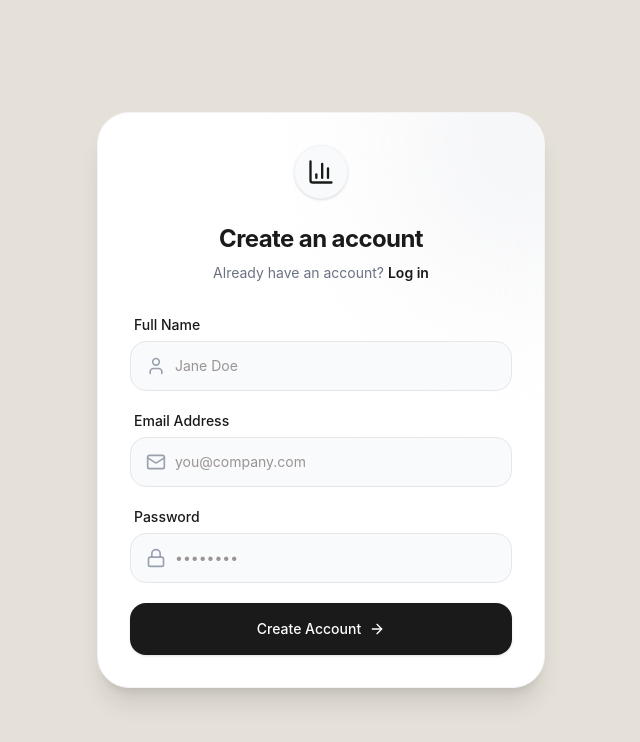
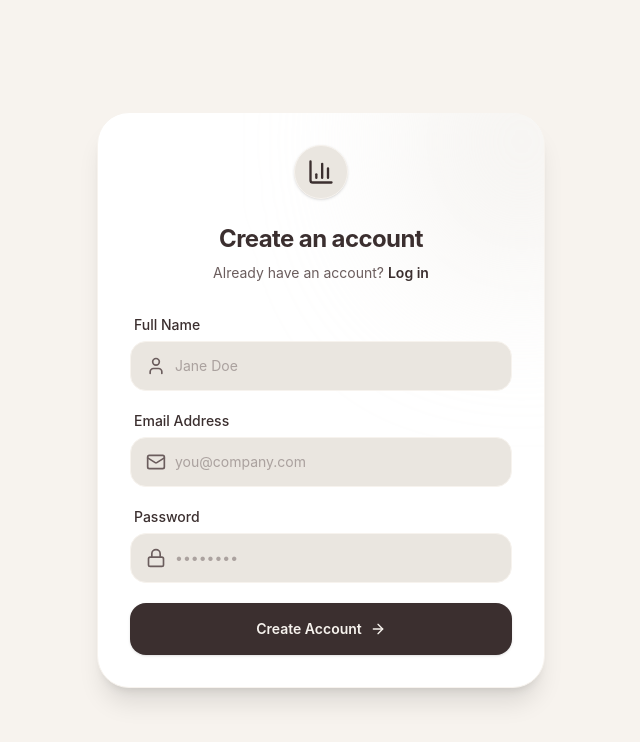
Before and after one commit to kapishyadav/BudgetForecast, a React (Vite) app in the folder budget_forecast_app/frontend/: page /login in a window 1280 px wide. Both pictures are taken after a click on the button "Sign up". Shown: the top 742 px of the page, without its empty margins (319-959 px from the left). Built offline with nearby package versions, Linux system fonts and the light colour scheme.

Commit message:
ui(dashboard): update visual styling across sidebar and charts

```diff
--- a/budget_forecast_app/frontend/src/index.css
+++ b/budget_forecast_app/frontend/src/index.css
@@ -59,6 +59,7 @@
     --primary-foreground: #f7f3ee; /* Text on primary buttons */
     --accent: #E5E0D8;
     --light-accent: #EAFF52;  /* Your lime green */
+    --dark-accent: #826363
     --secondary: #d8c3a5;
     --muted: #eae6e0;         /* Disabled states, subtle backgrounds */
     --border: #f7f3ee;
--- a/budget_forecast_app/frontend/src/pages/KharchuDashboard/LeftSidebar.tsx
+++ b/budget_forecast_app/frontend/src/pages/KharchuDashboard/LeftSidebar.tsx
@@ -23,7 +23,7 @@ export function LeftSidebar() {
   const inactiveClass = "text-gray-400 hover:text-white dark:text-muted-foreground dark:hover:text-sidebar-foreground transition-colors duration-300";
 
   return (
-    <div className="w-20 bg-[#1D1B1B] dark:bg-background h-[92vh] rounded-[30px] flex flex-col items-center py-6 mx-4 my-auto justify-between shadow-lg transition-colors duration-300">
+    <div className="w-20 bg-[#1D1B1B] dark:bg-background h-[92vh] rounded-[30px] flex flex-col items-center py-6 mx-4 my-auto justify-between transition-colors duration-300">
       <div className="flex flex-col items-center space-y-6">
 
         {/* Logo FIX: Changed dark:bg-black/10 and dark:text-black to light/transparent versions */}
--- a/budget_forecast_app/frontend/src/pages/LoginPage/AuthPage.tsx
+++ b/budget_forecast_app/frontend/src/pages/LoginPage/AuthPage.tsx
@@ -15,58 +15,43 @@ export function AuthPage() {
     setErrorMessage(null);
     setSuccessMessage(null);
 
-    // Grab values directly from the form
     const form = e.target as HTMLFormElement;
     const email = (form.elements.namedItem('email') as HTMLInputElement).value;
     const password = (form.elements.namedItem('password') as HTMLInputElement).value;
 
     try {
       if (isLogin) {
-        // --- LOGIN LOGIC ---
         const response = await fetch('http://localhost:8001/api/token/', {
           method: 'POST',
-          headers: {
-            'Content-Type': 'application/json',
-          },
-          // Note: Django's default auth expects "username", so we map email to it
+          headers: { 'Content-Type': 'application/json' },
           body: JSON.stringify({ username: email, password: password }),
         });
 
         if (response.ok) {
           const data = await response.json();
-          // Save tokens to local storage
           localStorage.setItem('access_token', data.access);
           localStorage.setItem('refresh_token', data.refresh);
-
-          // Send user to the protected dashboard
           navigate('/kharchu');
         } else {
           setErrorMessage("Invalid email or password. Please try again.");
         }
-
       } else {
-        // --- SIGN UP LOGIC ---
         const fullName = (form.elements.namedItem('fullName') as HTMLInputElement).value;
-
-        // Assuming you make an endpoint called /api/register/ in Django
         const response = await fetch('http://localhost:8001/api/register/', {
           method: 'POST',
-          headers: {
-            'Content-Type': 'application/json',
-          },
+          headers: { 'Content-Type': 'application/json' },
           body: JSON.stringify({ email, password, name: fullName }),
         });
 
         if (response.ok) {
           setSuccessMessage("Account created successfully! Please log in.");
-          setIsLogin(true); // Switch to login view
-          form.reset(); // Clear the form
+          setIsLogin(true);
+          form.reset();
         } else {
           setErrorMessage("Registration failed. That email might already be in use.");
         }
       }
     } catch (error) {
-      console.error("Auth error:", error);
       setErrorMessage("Network error. Please check if the server is running.");
     } finally {
       setIsLoading(false);
@@ -74,22 +59,28 @@ export function AuthPage() {
   };
 
   return (
-    <div className="min-h-screen bg-[#E5E0D8] p-4 flex justify-center items-center">
-      <div className="bg-white rounded-[32px] shadow-xl w-full max-w-md p-8 border border-gray-100 relative overflow-hidden">
-        <div className="absolute -top-[20%] -right-[20%] w-[50%] h-[50%] rounded-full bg-gray-100 blur-[80px] pointer-events-none"></div>
+    // Changed: bg-[#E5E0D8] -> bg-background
+    <div className="min-h-screen bg-background p-4 flex justify-center items-center transition-colors duration-500">
+
+      {/* Changed: bg-white -> bg-card | border-gray-100 -> border-border */}
+      <div className="bg-card rounded-[32px] shadow-xl w-full max-w-md p-8 border border-border relative overflow-hidden transition-colors duration-500">
+
+        {/* Decorative Blur - updated to be more subtle in dark mode */}
+        <div className="absolute -top-[20%] -right-[20%] w-[50%] h-[50%] rounded-full bg-muted blur-[80px] pointer-events-none opacity-50"></div>
 
         <div className="relative z-10">
           <div className="flex justify-center mb-6">
-            <div className="bg-gray-50 p-3 rounded-full text-gray-500 border border-gray-100 shadow-sm">
-              <BarChart3 size={28} className="text-[#1A1A1A]" />
+            {/* Changed: bg-gray-50 -> bg-muted | text-gray-500 -> text-muted-foreground */}
+            <div className="bg-muted p-3 rounded-full text-muted-foreground border border-border shadow-sm">
+              <BarChart3 size={28} className="text-foreground" />
             </div>
           </div>
 
           <div className="text-center mb-8">
-            <h2 className="text-2xl font-bold text-[#1A1A1A] tracking-tight mb-2">
+            <h2 className="text-2xl font-bold text-foreground tracking-tight mb-2">
               {isLogin ? 'Welcome back' : 'Create an account'}
             </h2>
-            <p className="text-gray-500 text-sm">
+            <p className="text-muted-foreground text-sm">
               {isLogin ? "Don't have an account? " : "Already have an account? "}
               <button
                 type="button"
@@ -98,7 +89,7 @@ export function AuthPage() {
                   setErrorMessage(null);
                   setSuccessMessage(null);
                 }}
-                className="font-semibold text-[#1A1A1A] hover:text-gray-600 transition-colors"
+                className="font-semibold text-foreground hover:opacity-70 transition-all underline-offset-4 hover:underline"
               >
                 {isLogin ? 'Sign up' : 'Log in'}
               </button>
@@ -107,12 +98,12 @@ export function AuthPage() {
 
           {/* Error and Success Messages */}
           {errorMessage && (
-            <div className="mb-4 p-3 bg-red-50 text-red-600 text-sm rounded-xl border border-red-100 text-center">
+            <div className="mb-4 p-3 bg-red-500/10 text-red-500 text-sm rounded-xl border border-red-500/20 text-center">
               {errorMessage}
             </div>
           )}
           {successMessage && (
-            <div className="mb-4 p-3 bg-green-50 text-green-700 text-sm rounded-xl border border-green-100 text-center">
+            <div className="mb-4 p-3 bg-green-500/10 text-green-500 text-sm rounded-xl border border-green-500/20 text-center">
               {successMessage}
             </div>
           )}
@@ -120,19 +111,18 @@ export function AuthPage() {
           <form onSubmit={handleSubmit} className="space-y-5">
             {!isLogin && (
               <div>
-                <label className="block text-sm font-medium text-[#1A1A1A] mb-1.5 ml-1">
+                <label className="block text-sm font-medium text-foreground mb-1.5 ml-1">
                   Full Name
                 </label>
                 <div className="relative">
                   <div className="absolute inset-y-0 left-0 pl-4 flex items-center pointer-events-none">
-                    <User className="h-5 w-5 text-gray-400" />
+                    <User className="h-5 w-5 text-muted-foreground" />
                   </div>
-                  {/* ADDED name="fullName" HERE */}
                   <input
                     name="fullName"
                     type="text"
                     required
-                    className="block w-full pl-11 pr-4 py-3.5 bg-gray-50 border border-gray-200 rounded-[16px] focus:bg-white focus:ring-2 focus:ring-[#1A1A1A] focus:border-transparent sm:text-sm transition-all outline-none"
+                    className="block w-full pl-11 pr-4 py-3.5 bg-muted border border-border rounded-[16px] text-foreground focus:ring-2 focus:ring-foreground focus:border-transparent sm:text-sm transition-all outline-none placeholder:text-muted-foreground/50"
                     placeholder="Jane Doe"
                   />
                 </div>
@@ -140,18 +130,18 @@ export function AuthPage() {
             )}
 
             <div>
-              <label className="block text-sm font-medium text-[#1A1A1A] mb-1.5 ml-1">
+              <label className="block text-sm font-medium text-foreground mb-1.5 ml-1">
                 Email Address
               </label>
               <div className="relative">
                 <div className="absolute inset-y-0 left-0 pl-4 flex items-center pointer-events-none">
-                  <Mail className="h-5 w-5 text-gray-400" />
+                  <Mail className="h-5 w-5 text-muted-foreground" />
                 </div>
                 <input
                   name="email"
                   type="email"
                   required
-                  className="block w-full pl-11 pr-4 py-3.5 bg-gray-50 border border-gray-200 rounded-[16px] focus:bg-white focus:ring-2 focus:ring-[#1A1A1A] focus:border-transparent sm:text-sm transition-all outline-none"
+                  className="block w-full pl-11 pr-4 py-3.5 bg-muted border border-border rounded-[16px] text-foreground focus:ring-2 focus:ring-foreground focus:border-transparent sm:text-sm transition-all outline-none placeholder:text-muted-foreground/50"
                   placeholder="you@company.com"
                 />
               </div>
@@ -159,33 +149,35 @@ export function AuthPage() {
 
             <div>
               <div className="flex justify-between items-center mb-1.5 ml-1 mr-1">
-                <label className="block text-sm font-medium text-[#1A1A1A]">
+                <label className="block text-sm font-medium text-foreground">
                   Password
                 </label>
                 {isLogin && (
-                  <a href="#" className="text-xs font-medium text-gray-500 hover:text-[#1A1A1A] transition-colors">
+                  <a href="#" className="text-xs font-medium text-muted-foreground hover:text-foreground transition-colors">
                     Forgot password?
                   </a>
                 )}
               </div>
               <div className="relative">
                 <div className="absolute inset-y-0 left-0 pl-4 flex items-center pointer-events-none">
-                  <Lock className="h-5 w-5 text-gray-400" />
+                  <Lock className="h-5 w-5 text-muted-foreground" />
                 </div>
                 <input
                   name="password"
                   type="password"
                   required
-                  className="block w-full pl-11 pr-4 py-3.5 bg-gray-50 border border-gray-200 rounded-[16px] focus:bg-white focus:ring-2 focus:ring-[#1A1A1A] focus:border-transparent sm:text-sm transition-all outline-none"
+                  className="block w-full pl-11 pr-4 py-3.5 bg-muted border border-border rounded-[16px] text-foreground focus:ring-2 focus:ring-foreground focus:border-transparent sm:text-sm transition-all outline-none placeholder:text-muted-foreground/50"
                   placeholder="••••••••"
                 />
               </div>
             </div>
 
+            {/* Submit Button - Uses inverse colors for high contrast */}
             <button
               type="submit"
               disabled={isLoading}
-              className="w-full mt-2 flex justify-center items-center gap-2 py-4 px-4 rounded-[16px] text-sm font-medium text-white bg-[#1A1A1A] hover:bg-black focus:outline-none focus:ring-2 focus:ring-offset-2 focus:ring-[#1A1A1A] transition-all shadow-sm group disabled:opacity-70 disabled:cursor-not-allowed"
+              className="w-full mt-2 flex justify-center items-center gap-2 py-4 px-4 rounded-[16px] text-sm font-semibold transition-all shadow-sm group disabled:opacity-70 disabled:cursor-not-allowed
+                bg-foreground text-background hover:opacity-90 active:scale-[0.98]"
             >
               {isLoading ? (
                 <Loader2 className="w-5 h-5 animate-spin" />
--- a/budget_forecast_app/frontend/src/pages/UploadPage/UploadPage.tsx
+++ b/budget_forecast_app/frontend/src/pages/UploadPage/UploadPage.tsx
@@ -31,10 +31,7 @@ export function UploadPage() {
         </div>
 
         {/* Resources Sidebar */}
-        {/* Swapped border colors to border-border and removed redundant background colors */}
-        <div className="py-8 pr-8 pl-4 border-l border-border transition-colors duration-300">
-          <RightSidebar />
-        </div>
+        <RightSidebar />
 
       </div>
   );
```
Also changed, not shown: budget_forecast_app/frontend/src/pages/KharchuDashboard/StatisticsChart.tsx (+6 -1 lines).
